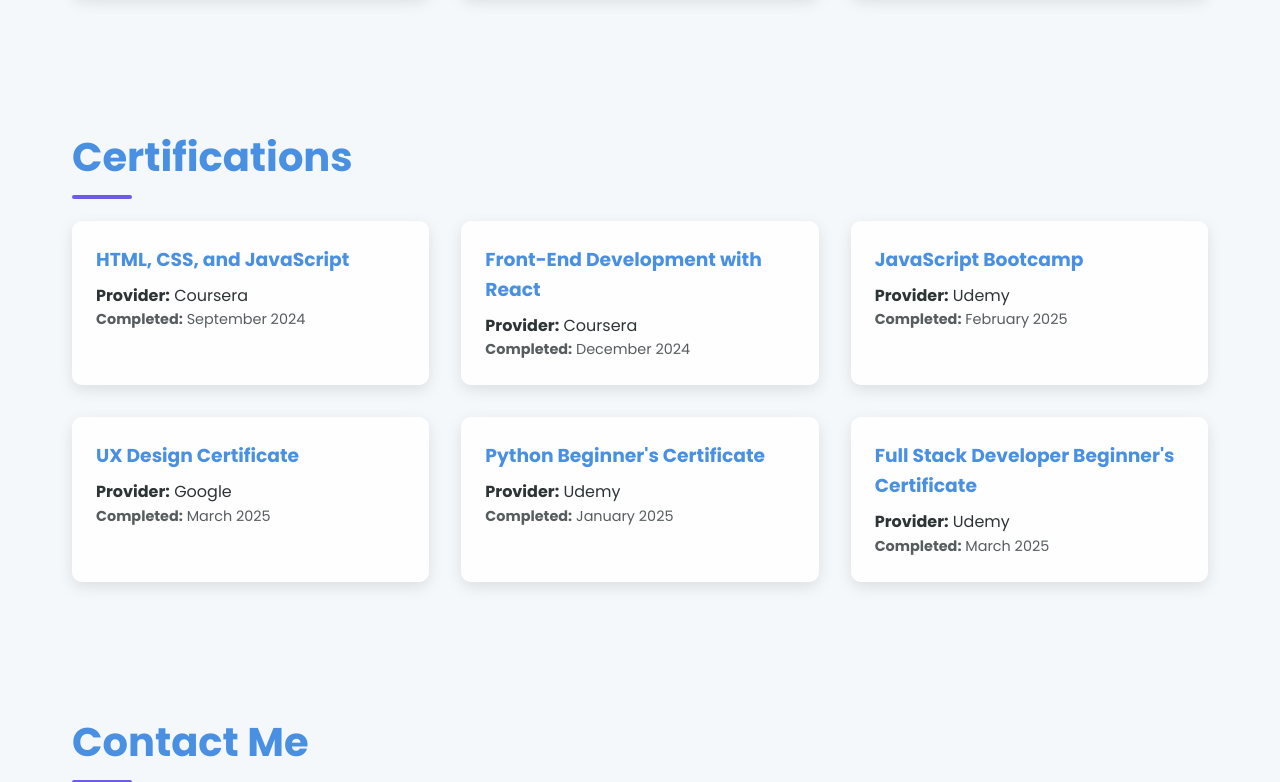
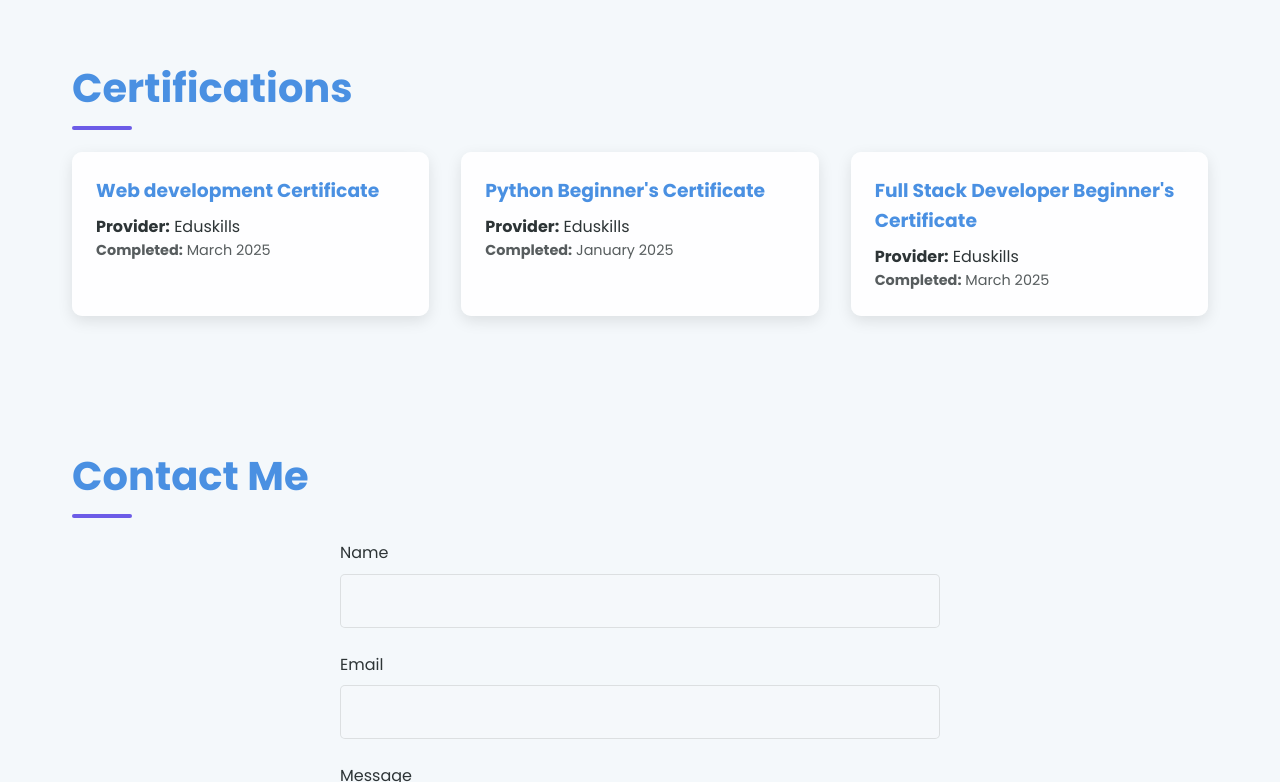
Before and after one commit to aryuchan/porfolio-webpage, a plain HTML site: page Index.html in a window 1280 px wide. Shown: the part 1774-2556 px from the top of the page. Drawn offline with nearby package versions, Linux system fonts and the light colour scheme.

Commit message:
Index.html

```diff
--- a/Index.html
+++ b/Index.html
@@ -597,7 +597,6 @@
         <div class="about-text">
           <p>I'm a passionate and detail-oriented web developer with a strong foundation in HTML, CSS, and JavaScript. I enjoy crafting responsive, user-friendly websites and continuously learning new technologies to improve my skills.</p>
           <p>Currently pursuing my degree in Artificial Intelligence and Machine Learning at P R Pote College of Engineering, I'm particularly interested in the intersection of web development and AI technologies.</p>
-          <p>Whether working on a personal project or collaborating with a team, I strive to create clean, efficient code and deliver meaningful digital experiences.</p>
         </div>
       </div>
     </section>
@@ -718,39 +717,23 @@
 
   <div class="certs-container">
 
-    <article class="cert-card">
-      <h3>HTML, CSS, and JavaScript</h3>
-      <p><strong>Provider:</strong> Coursera</p>
-      <p class="cert-date"><strong>Completed:</strong> September 2024</p>
-    </article>
+
 
     <article class="cert-card">
-      <h3>Front-End Development with React</h3>
-      <p><strong>Provider:</strong> Coursera</p>
-      <p class="cert-date"><strong>Completed:</strong> December 2024</p>
-    </article>
-
-    <article class="cert-card">
-      <h3>JavaScript Bootcamp</h3>
-      <p><strong>Provider:</strong> Udemy</p>
-      <p class="cert-date"><strong>Completed:</strong> February 2025</p>
-    </article>
-
-    <article class="cert-card">
-      <h3>UX Design Certificate</h3>
-      <p><strong>Provider:</strong> Google</p>
+      <h3>Web development Certificate</h3>
+      <p><strong>Provider:</strong> Eduskills</p>
       <p class="cert-date"><strong>Completed:</strong> March 2025</p>
     </article>
 
     <article class="cert-card">
       <h3>Python Beginner's Certificate</h3>
-      <p><strong>Provider:</strong> Udemy</p>
+      <p><strong>Provider:</strong> Eduskills</p>
       <p class="cert-date"><strong>Completed:</strong> January 2025</p>
     </article>
 
     <article class="cert-card">
       <h3>Full Stack Developer Beginner's Certificate</h3>
-      <p><strong>Provider:</strong> Udemy</p>
+      <p><strong>Provider:</strong> Eduskills</p>
       <p class="cert-date"><strong>Completed:</strong> March 2025</p>
     </article>
 
```
